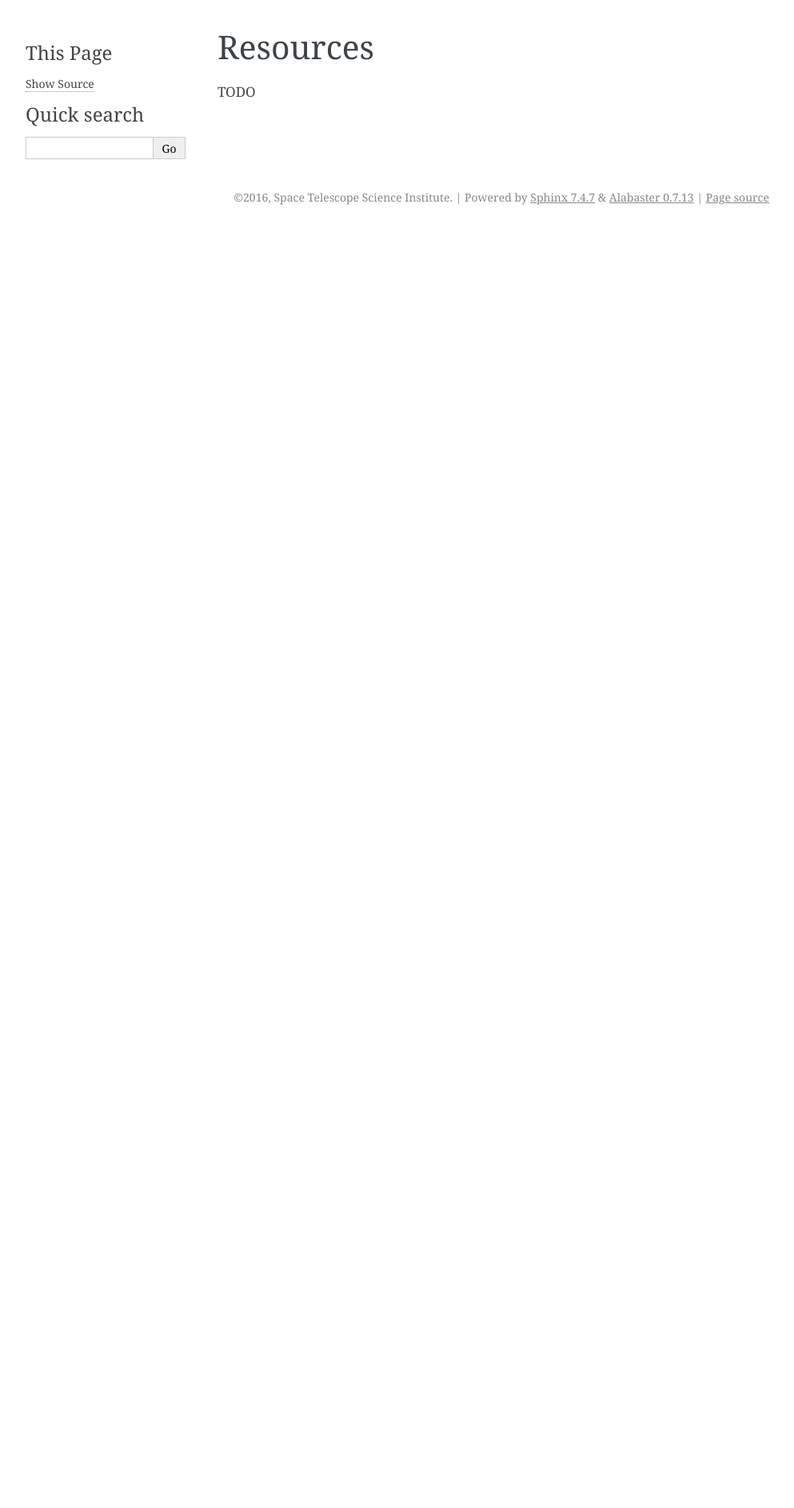
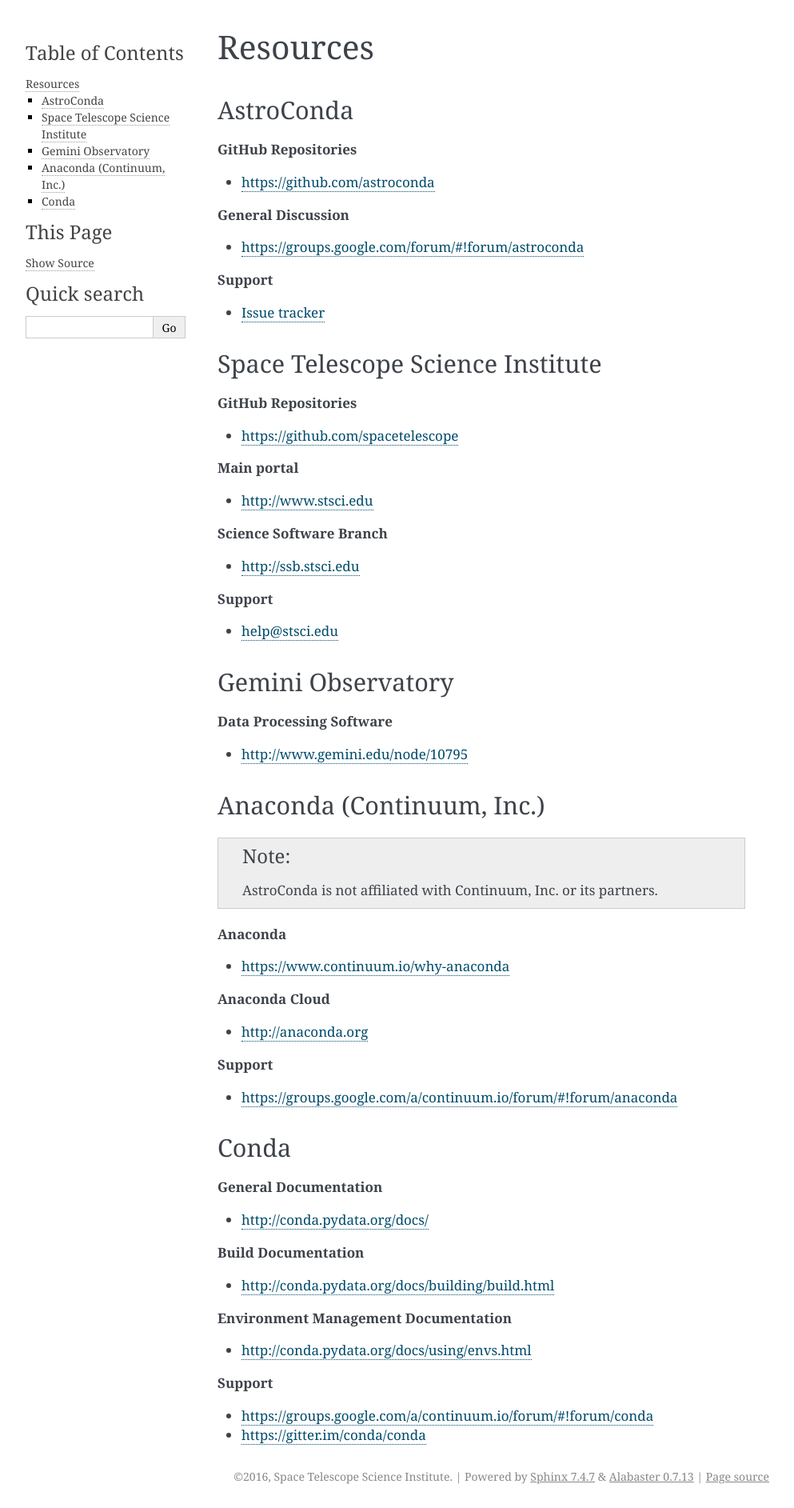
Before and after one commit to jhunkeler/astroconda, a Sphinx documentation site: the page built from source/resources.rst, in a window 1280 px wide. Shown: the whole page at 80% size, without its empty margins (148-1141 px from the left). Built offline with Sphinx 7.4.7, drawn with Linux system fonts in a browser that asks for light colours; before the commit the page ends 900 px from its top, so only the background shows below that.

Commit message:
Add links to resources

```diff
--- a/source/resources.rst
+++ b/source/resources.rst
@@ -2,4 +2,85 @@
 Resources
 *********
 
-TODO
+AstroConda
+==========
+
+**GitHub Repositories**
+
+- https://github.com/astroconda
+
+**General Discussion**
+
+- https://groups.google.com/forum/#!forum/astroconda
+
+**Support**
+
+- `Issue tracker <https://github.com/astroconda/astroconda-contrib/issues>`_
+
+
+Space Telescope Science Institute
+=================================
+
+**GitHub Repositories**
+
+- https://github.com/spacetelescope
+
+**Main portal**
+
+- http://www.stsci.edu
+
+**Science Software Branch**
+
+- http://ssb.stsci.edu
+
+**Support**
+
+- `help@stsci.edu <mailto:help@stsci.edu>`_
+
+
+Gemini Observatory
+==================
+
+**Data Processing Software**
+
+- http://www.gemini.edu/node/10795
+
+
+Anaconda (Continuum, Inc.)
+==========================
+
+.. note::
+
+    AstroConda is not affiliated with Continuum, Inc. or its partners.
+
+**Anaconda**
+
+- https://www.continuum.io/why-anaconda
+
+**Anaconda Cloud**
+
+- http://anaconda.org
+
+**Support**
+
+- https://groups.google.com/a/continuum.io/forum/#!forum/anaconda
+
+Conda
+=====
+
+**General Documentation**
+
+- http://conda.pydata.org/docs/
+
+**Build Documentation**
+
+- http://conda.pydata.org/docs/building/build.html
+
+**Environment Management Documentation**
+
+- http://conda.pydata.org/docs/using/envs.html
+
+**Support**
+
+- https://groups.google.com/a/continuum.io/forum/#!forum/conda
+- https://gitter.im/conda/conda
```
